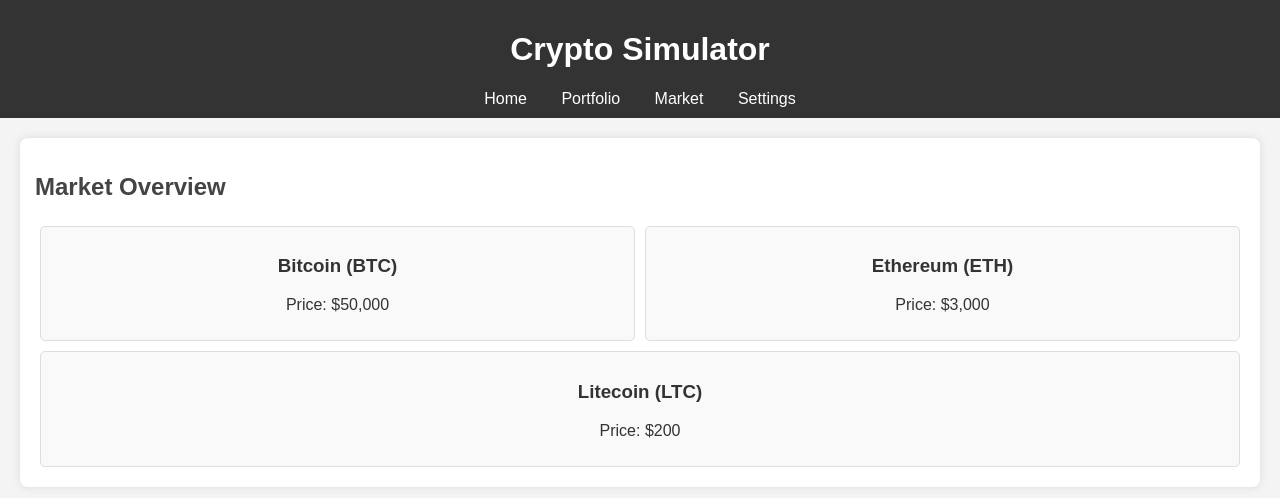
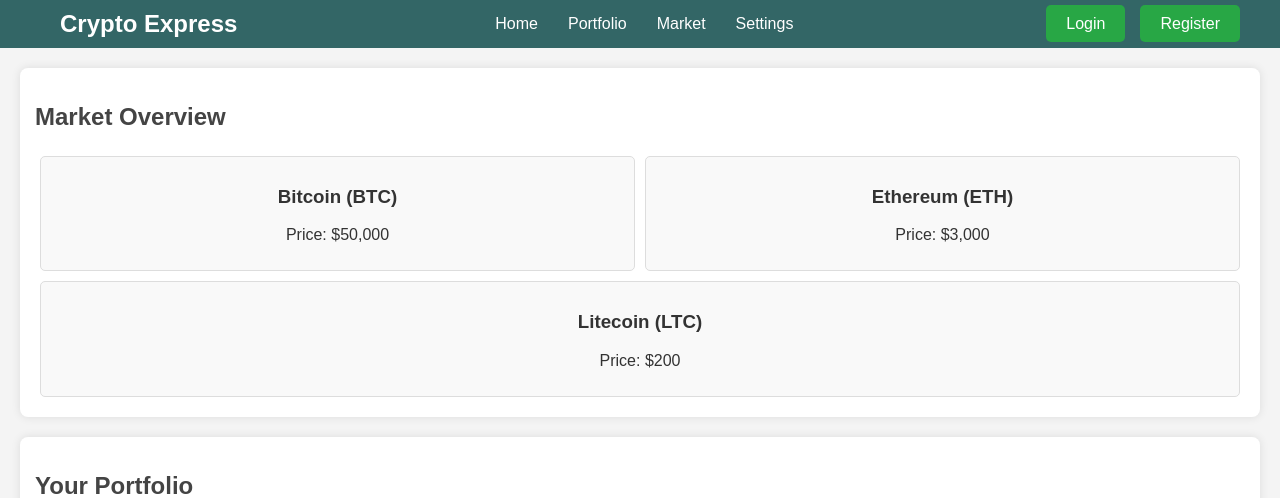
Before and after one commit to Crash2511/IT391CryptoExpress, a PHP site: page / in a window 1280 px wide. Shown: the top 498 px of the page. Run offline with PHP 8.4, Linux system fonts and the light colour scheme.

Commit message:
Add files via upload

```diff
--- a/index.html
+++ b/index.html
@@ -7,18 +7,21 @@
     <link rel="stylesheet" href="styles.css">
 </head>
 <body>
-    <header>
-        <h1>Crypto Simulator</h1>
-        <nav>
-            <ul>
-                <li><a href="#">Home</a></li>
-                <li><a href="#">Portfolio</a></li>
-                <li><a href="#">Market</a></li>
-                <li><a href="#">Settings</a></li>
-            </ul>
-        </nav>
-    </header>
-
+	<header>
+		<nav>
+			<h1>Crypto Express</h1>
+			<ul class="main-nav">
+				<li><a href="index.html">Home</a></li>
+				<li><a href="portfolio.html">Portfolio</a></li>
+				<li><a href="market.html">Market</a></li>
+				<li><a href="settings.html">Settings</a></li>
+			</ul>
+			<ul class="nav-right">
+				<li><a href="login.html">Login</a></li>
+				<li><a href="register.html">Register</a></li>
+			</ul>
+		</nav>
+	</header>
     <main>
         <section id="market-overview">
             <h2>Market Overview</h2>
--- a/login.html
+++ b/login.html
@@ -8,7 +8,7 @@
 </head>
 <body>
     <header>
-        <h1>Crypto Express</h1>
+        <h1><a href="index.html">Crypto Express</a></h1>
     </header>
 
     <main>
--- a/register.html
+++ b/register.html
@@ -8,7 +8,7 @@
 </head>
 <body>
     <header>
-        <h1>Crypto Express</h1>
+       <h1><a href="index.html">Crypto Express</a></h1>
     </header>
 
     <main>
--- a/styles.css
+++ b/styles.css
@@ -1,3 +1,4 @@
+/* General body and font styles */
 body {
     font-family: Arial, sans-serif;
     background-color: #f4f4f4;
@@ -6,33 +7,68 @@ body {
     color: #333;
 }
 
+/* Header styling */
 header {
-    background-color: #333;
+    background-color: #366;
     color: #fff;
     padding: 10px 0;
-    text-align: center;
 }
 
-nav ul {
-    list-style: none;
-    padding: 0;
-    margin: 0;
+nav {
+    display: flex;
+    justify-content: space-between; /* Even spacing between elements */
+    align-items: center;
+    max-width: 1200px; /* Controls the width of the content */
+    margin: 0 auto; /* Centers the nav within the page */
 }
 
-nav ul li {
-    display: inline;
+nav h1 {
+    margin: 0;
+    padding: 0 20px;
+    font-size: 24px;
+}
+
+/* Main navigation */
+.main-nav, .nav-right {
+    display: flex;
+    list-style: none;
+    margin: 0;
+    padding: 0;
+    flex-direction: row; /* Ensure items are displayed in a row */
+}
+
+/* Main navigation links */
+.main-nav li {
     margin: 0 15px;
 }
 
-nav ul li a {
+.main-nav li a {
     color: #fff;
     text-decoration: none;
+}
+
+/* Login/Register buttons on the right */
+.nav-right li {
+    margin-left: 15px;
+}
+
+.nav-right a {
+    padding: 10px 20px;
+    background-color: #28a745;
+    color: white;
+    text-decoration: none;
+    border-radius: 5px;
+}
+
+.nav-right a:hover {
+    background-color: #218838;
 }
 
 main {
     padding: 20px;
 }
 
+/* Additional styling for content */
 h2 {
     color: #444;
 }
@@ -72,6 +108,7 @@ button {
 button:hover {
     background-color: #218838;
 }
+
 form {
     max-width: 400px;
     margin: 0 auto;
@@ -79,6 +116,14 @@ form {
     background-color: #fff;
     border-radius: 8px;
     box-shadow: 0 0 10px rgba(0, 0, 0, 0.1);
+}
+header h1 a {
+    color: #fff; /* or whatever color matches your design */
+    text-decoration: none;
+}
+
+header h1 a:hover {
+    text-decoration: underline;
 }
 
 form label {
@@ -94,18 +139,7 @@ form input[type="text"], form input[type="password"], form select {
     border: 1px solid #ccc;
     border-radius: 4px;
 }
+
 .content-section {
     display: none; /* Hide all sections initially */
 }
-
-/* Button styling for navigation links */
-nav ul li a {
-    cursor: pointer;
-}
-.btn {
-    display: inline-block;
-    padding: 10px 20px;
-    margin-top: 10px;
-    background-color: #28a745;
-    color: #fff;
-    text-decoration: none
```
Also changed, not shown: market.html (+6 -2 lines), portfolio.html (+6 -2 lines), settings.html (+6 -2 lines).
